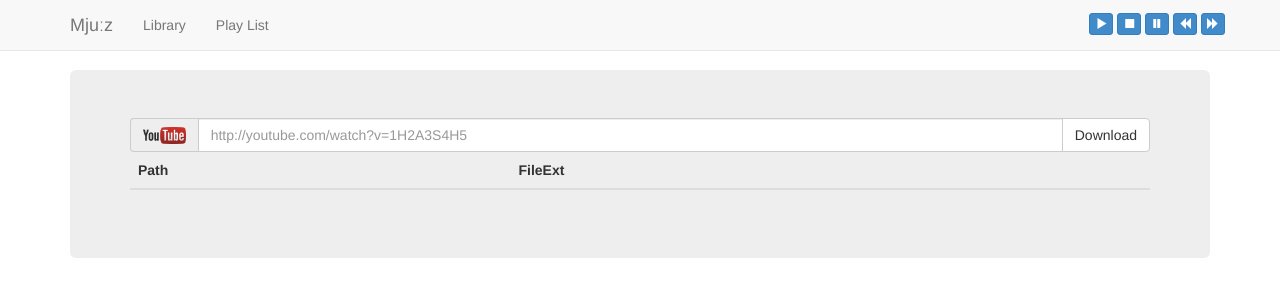
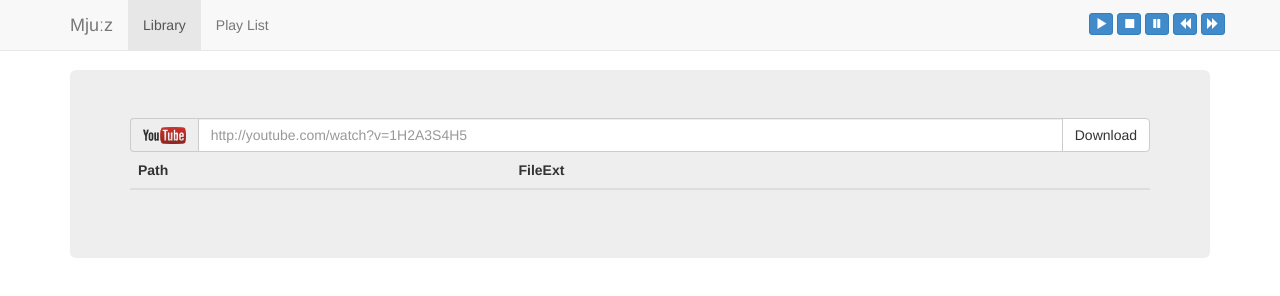
Before and after one commit to bas87/Mjuz, a plain HTML site: page web/index.html in a window 1280 px wide. Drawn offline with Linux system fonts and the light colour scheme; files that its build step writes are made by us from their sources; no server answers; files whose address does not match are found by name.

Commit message:
Small fix

```diff
--- a/web/index.html
+++ b/web/index.html
@@ -43,7 +43,7 @@
             </div>
             <div id="navbar" class="navbar-collapse collapse" ng-controller="HeaderCtrl">
                 <ul class="nav navbar-nav">
-                    <li ng-class="{ active: isActive('/list')}"><a href="#list">Library</a></li>
+                    <li ng-class="{ active: isActive('/library')}"><a href="#list">Library</a></li>
                     <li ng-class="{ active: isActive('/play-list')}"><a href="#play-list">Play List</a></li>
                 </ul>
                 <form class="nav navbar-nav navbar-right player" ng-controller="PlayerCtrl">
```
